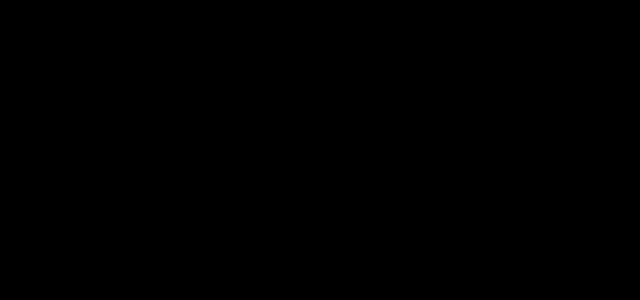
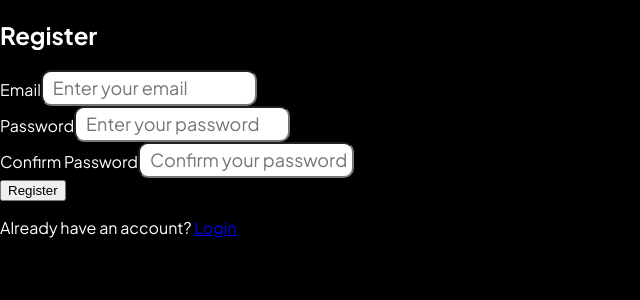
Before and after one commit to eyadjs/CoLabel, a React (Create React App) app in the folder client/: page /register in a window 1280 px wide. Before the commit this address had no page. Shown: the top 300 px of the page, without its empty margins (0-640 px from the left). Built offline with nearby package versions, Linux system fonts and the light colour scheme; no server answers.

Commit message:
firebase auth added

```diff
--- a/client/package.json
+++ b/client/package.json
@@ -14,6 +14,7 @@
     "axios": "^1.7.7",
     "react": "^18.3.1",
     "react-dom": "^18.3.1",
+    "react-loading-skeleton": "^3.5.0",
     "react-router-dom": "^6.23.1",
     "react-scripts": "^5.0.1",
     "web-vitals": "^2.1.4"
--- a/client/src/App.css
+++ b/client/src/App.css
@@ -490,3 +490,8 @@ ul {
     color: rgb(217, 204, 248);
     font-weight: 400;
   }
+
+
+.rowSkeleton {
+    margin-bottom: "20px";
+}
--- a/client/src/App.js
+++ b/client/src/App.js
@@ -1,38 +1,40 @@
-import React from 'react';
-import './App.css';
-import Dashboard from './components/dashboard';
-import FilePage from './components/filePage';
-import LabelSetup from './components/labelSetup';
-import Labelling from './components/labelling';
-import Home from './components/home';
-import { BrowserRouter, Routes, Route, Link } from 'react-router-dom';
+import React from 'react'
+import './App.css'
+import Dashboard from './components/dashboard'
+import FilePage from './components/filePage'
+import LabelSetup from './components/labelSetup'
+import Labelling from './components/labelling'
+import Home from './components/home'
+import Register from './components/auth/register'
+import Login from './components/auth/login'
+import { BrowserRouter, Routes, Route } from 'react-router-dom'
+import { AuthProvider } from './contexts/authContexts'
 
 export const getRawFileName = (fileName) => {
   try {
-    return fileName.split(".")[0]
+    return fileName.split(".")[0];
   } catch (error) {
-    return fileName
+    return fileName;
   }
-
-}
+};
 
 function App() {
-
   return (
-
+    <AuthProvider>
       <div>
-
-
         <BrowserRouter>
           <Routes>
             <Route path='/' element={<Home />} />
             <Route path='/dashboard' element={<Dashboard />} />
+            <Route path='/register' element={<Register />} />
+            <Route path='/login' element={<Login />} />
             <Route path='/dashboard/filePage/:fileName' element={<FilePage />} />
-          <Route path='/labelSetup/:fileName' element={<LabelSetup />}></Route>
-          <Route path='/labelling/:fileName' element={<Labelling />}></Route>
+            <Route path='/labelSetup/:fileName' element={<LabelSetup />} />
+            <Route path='/labelling/:fileName' element={<Labelling />} />
           </Routes>
         </BrowserRouter>
       </div>
+    </AuthProvider>
   );
 }
 
--- /dev/null
+++ b/client/src/components/auth/login/index.jsx
@@ -0,0 +1,81 @@
+import React, { useState } from 'react'
+import { useSearchParams } from 'react-router-dom'
+import { Navigate, Link } from 'react-router-dom'
+import { doSignInWithEmailAndPassword, doSignInWithGoogle } from '../../../firebase/auth'
+import { useAuth } from '../../../contexts/authContexts'
+
+function Login() {
+    const { userLoggedIn } = useAuth()
+
+    const [email, setEmail] = useState('')
+    const [password, setPassword] = useState('')
+    const [isSigningIn, setIsSigningIn] = useState(false)
+    const [errorMessage, setErrorMessage] = useState('')
+
+    const onSubmit = async (e) => {
+        e.preventDefault()
+        if (!isSigningIn) {
+            setIsSigningIn(true)
+            doSignInWithEmailAndPassword(email, password)
+                .catch((err) => {
+                    setIsSigningIn(false)
+                    setErrorMessage('Invalid credentials. Please try again.')
+                })
+        }
+    }
+
+    const onGoogleSignIn = (e) => {
+        e.preventDefault()
+        if (!isSigningIn) {
+            setIsSigningIn(true)
+            doSignInWithGoogle().catch((err) => {
+                setIsSigningIn(false)
+            })
+        }
+    }
+
+    return (
+        <div className="login-container">
+            {userLoggedIn && <Navigate to="/dashboard" replace={true} />}
+            <h2>Login</h2>
+            <form onSubmit={onSubmit}>
+                <div className="input-group">
+                    <label htmlFor="email">Email</label>
+                    <input
+                        type="email"
+                        id="email"
+                        value={email}
+                        onChange={(e) => setEmail(e.target.value)}
+                        placeholder="Enter your email"
+                        required
+                    />
+                </div>
+                <div className="input-group">
+                    <label htmlFor="password">Password</label>
+                    <input
+                        type="password"
+                        id="password"
+                        value={password}
+                        onChange={(e) => setPassword(e.target.value)}
+                        placeholder="Enter your password"
+                        required
+                    />
+                </div>
+                {errorMessage && <p className="error-message">{errorMessage}</p>}
+                <div className="button-group">
+                    <button type="submit" disabled={isSigningIn}>
+                        {isSigningIn ? 'Signing In...' : 'Login'}
+                    </button>
+                    <button className="google-btn" onClick={onGoogleSignIn} disabled={isSigningIn}>
+                        {isSigningIn ? 'Signing In with Google...' : 'Sign In with Google'}
+                    </button>
+                </div>
+            </form>
+            <p>
+                Don't have an account? <Link to="/register">Sign Up</Link>
+            </p>
+        </div>
+    )
+}
+
+export default Login
--- /dev/null
+++ b/client/src/components/auth/register/index.jsx
@@ -0,0 +1,82 @@
+import React, { useState } from 'react'
+import { useNavigate, Navigate, Link } from 'react-router-dom'
+import { doCreateUserWithEmailAndPassword } from '../../../firebase/auth'
+import { useAuth } from '../../../contexts/authContexts'
+
+function Register() {
+
+    const navigate = useNavigate()
+    const { userLoggedIn } = useAuth()
+
+    const [email, setEmail] = useState('')
+    const [password, setPassword] = useState('')
+    const [confirmPassword, setConfirmPassword] = useState('')
+    const [isRegistering, setIsRegistering] = useState(false)
+    const [errorMessage, setErrorMessage] = useState('')
+
+    const onSubmit = async (e) => {
+        e.preventDefault()
+        if (!isRegistering) {
+            setIsRegistering(true)
+            if (password === confirmPassword) {
+                await doCreateUserWithEmailAndPassword(email, password)
+            } else {
+                setErrorMessage('Passwords do not match')
+                setIsRegistering(false)
+            }
+        }
+    }
+
+    return (
+        <div className="register-container">
+            {userLoggedIn && <Navigate to="/dashboard" replace={true} />}
+            <h2>Register</h2>
+            <form onSubmit={onSubmit}>
+                <div className="input-group">
+                    <label htmlFor="email">Email</label>
+                    <input
+                        type="email"
+                        id="email"
+                        value={email}
+                        onChange={(e) => setEmail(e.target.value)}
+                        placeholder="Enter your email"
+                        required
+                    />
+                </div>
+                <div className="input-group">
+                    <label htmlFor="password">Password</label>
+                    <input
+                        type="password"
+                        id="password"
+                        value={password}
+                        onChange={(e) => setPassword(e.target.value)}
+                        placeholder="Enter your password"
+                        required
+                    />
+                </div>
+                <div className="input-group">
+                    <label htmlFor="confirmPassword">Confirm Password</label>
+                    <input
+                        type="password"
+                        id="confirmPassword"
+                        value={confirmPassword}
+                        onChange={(e) => setConfirmPassword(e.target.value)}
+                        placeholder="Confirm your password"
+                        required
+                    />
+                </div>
+                {errorMessage && <p className="error-message">{errorMessage}</p>}
+                <div className="button-group">
+                    <button type="submit" disabled={isRegistering}>
+                        {isRegistering ? 'Registering...' : 'Register'}
+                    </button>
+                </div>
+            </form>
+            <p>
+                Already have an account? <Link to="/login">Login</Link>
+            </p>
+        </div>
+    )
+}
+
+export default Register
--- a/client/src/components/dashboard.js
+++ b/client/src/components/dashboard.js
@@ -1,5 +1,9 @@
 import React, { useEffect, useState } from 'react';
 import { Link } from 'react-router-dom'
+import Skeleton from 'react-loading-skeleton'
+import 'react-loading-skeleton/dist/skeleton.css'
+import RowSkeleton from './rowSkeleton';
+
 
 const Dashboard = () => {
 
@@ -41,15 +45,16 @@ const Dashboard = () => {
     window.location.reload()
   };
 
-
+  const [isFetchingFiles, setIsFetchingFiles] = useState(true);
   const [filesInfo, setFilesInfo] = useState([]);
   useEffect(() => {
     fetch('http://localhost:5000/files')
       .then((res) => res.json())
       .then((data) => {
-        setFilesInfo(data);
-      });
-  }, []);
+        setFilesInfo(data)
+        setIsFetchingFiles(false)
+      })
+  }, [])
 
   filesInfo.map(file => {
     file.uploadDate = localStorage.getItem(file.filename.concat("-uploadDate")) || "-"
@@ -99,6 +104,8 @@ const Dashboard = () => {
 
 
       <div className='dashboard-page'>
+
+        {/* <p>{filesInfo[0]?.uploadDate || <Skeleton></Skeleton>}</p> */}
         <div className='top'>
 
 
@@ -108,18 +115,19 @@ const Dashboard = () => {
 
 
         <div className='dashboard'>
-          {/* <p className='text-xl mr-10' style={{left:"20%", bottomMargin:"0%"}}> Dashboard</p> */}
-          {/* <p className='text-xl mr-10'>Manage your projects</p> */}
           <div className='file-table'>
           <div className='file-rows'>
 
             <div className='column'>
               <h2 className="text-[25px] font-light">File</h2>
+              {isFetchingFiles && <RowSkeleton></RowSkeleton>}
+              {isFetchingFiles && <RowSkeleton></RowSkeleton>}
+              {/* STORE NUMBER OF files LOCALLY SO IT CAN BE USED TO RENDER CORRECT NUMBER OF SKELETONS */}
               {filesInfo.map((file) => (
                 <p key={file.filename}>
                   <button className='bg-transparent border-none p-0 text-black focus:outline-none focus:ring-0 text-[15px] hover:cursor-pointer' >🗑️</button>
                   <button onClick={() => downloadCSV(file.filename)} className="bg-transparent border-none p-0 text-black focus:outline-none focus:ring-0 hover:cursor-pointer">📥</button>
-                  <Link to={allParamsExist(file.filename) ?  `/labelSetup/${file.filename}` : `filePage/${file.filename}`} className='filename'>{file.filename}</Link>
+                  <Link to={allParamsExist(file.filename) ?  `/labelSetup/${file.filename}` : `filePage/${file.filename}`} className='filename'>{file?.filename  || <Skeleton></Skeleton>}</Link>
                 </p>
 
 
@@ -129,23 +137,33 @@ const Dashboard = () => {
 
 
             <div className='column'>
+
             <h2 className="text-[25px] font-light">Label Progress</h2>
+
+              {isFetchingFiles && <RowSkeleton></RowSkeleton>}
+              {isFetchingFiles && <RowSkeleton></RowSkeleton>}
               {filesInfo.map((file) => (
-                <p key={file.filename}>{file.labelled}%</p>
+                <p key={file.filename}>{file?.labelled}%</p>
               ))}
+
             </div>
 
             <div className='column'>
+
             <h2 className="text-[25px] font-light">Last Modified</h2>
+            {isFetchingFiles && <RowSkeleton></RowSkeleton>}
+            {isFetchingFiles && <RowSkeleton></RowSkeleton>}
               {filesInfo.map((file) => (
-                <p key={file.filename}>{file.lastModified}</p>
+                <p key={file.filename}>{file?.lastModified  || <Skeleton></Skeleton>}</p>
               ))}
             </div>
 
             <div className='column'>
             <h2 className="text-[25px] font-light">Upload date</h2>
+            {isFetchingFiles && <RowSkeleton></RowSkeleton>}
+            {isFetchingFiles && <RowSkeleton></RowSkeleton>}
               {filesInfo.map((file) => (
-                <p key={file.filename}>{file.uploadDate}</p>
+                <p key={file.filename}>{file?.uploadDate  || <Skeleton></Skeleton>}</p>
               ))}
             </div>
 
--- a/client/src/components/home.js
+++ b/client/src/components/home.js
@@ -1,7 +1,8 @@
-import { Link } from 'react-router-dom'
+import { Link, useNavigate } from 'react-router-dom'
 import { Button, ButtonGroup } from '@mui/material';
 
 const Home = () => {
+
 
     return (
         <div>
@@ -35,7 +36,7 @@ const Home = () => {
             <p>Expedite the <span className='highlight'>boring</span>, <span className='highlight'>agonizing</span> part of developing AI models</p>
           </div>
           <div className=''>
-            <Link to={"/dashboard"}><Button variant='outlined' size="large" sx={{ color: "#c6b3f5", borderColor: "#c6b3f5" }}>Get Started</Button></Link>
+            <Link to={"/register"}><Button variant='outlined' size="large" sx={{ color: "#c6b3f5", borderColor: "#c6b3f5" }}>Get Started</Button></Link>
           </div>
         </div>
         <div className='right'>
--- /dev/null
+++ b/client/src/components/rowSkeleton.js
@@ -0,0 +1,14 @@
+import React from 'react'
+import Skeleton, { SkeletonTheme } from 'react-loading-skeleton'
+
+function RowSkeleton() {
+  return (
+    <div className='rowSkeleton'>
+      <SkeletonTheme baseColor='#202020' highlightColor='#444' height={25}>
+        <Skeleton style={{marginBottom: "0.58rem"}}/>
+      </SkeletonTheme>
+    </div>
+  )
+}
+
+export default RowSkeleton
--- /dev/null
+++ b/client/src/contexts/authContexts/index.jsx
@@ -0,0 +1,45 @@
+import React, { useState, useEffect, useContext } from "react";
+import { auth } from "../../firebase/firebase"
+import { onAuthStateChanged } from "firebase/auth"
+
+const AuthContext = React.createContext()
+
+
+export function useAuth() {
+    return useContext(AuthContext)
+}
+
+export function AuthProvider( {children} ) {
+    const [currentUser, setCurrentUser] = useState(null)
+    const [userLoggedIn, setUserLoggedIn] = useState(null)
+    const [loading, setLoading] = useState(false)
+
+    useEffect(() => {
+        const unsubscribe = onAuthStateChanged(auth, initializeUser)
+        return unsubscribe
+    }, [])
+
+
+    async function initializeUser(user) {
+        if (user) {
+            setCurrentUser({ ...user })
+            setUserLoggedIn(true)
+        } else {
+            setCurrentUser(null)
+            setUserLoggedIn(false)
+        }
+        setLoading(false)
+    }
+
+    const value = {
+        currentUser,
+        userLoggedIn,
+        loading
+    }
+
+    return (
+        <AuthContext.Provider value={value}>
+            {!loading && children}
+        </AuthContext.Provider>
+    )
+}
--- /dev/null
+++ b/client/src/firebase/auth.js
@@ -0,0 +1,39 @@
+import { auth } from "./firebase"
+import { createUserWithEmailAndPassword, GoogleAuthProvider, sendEmailVerification, sendPasswordResetEmail, signInWithEmailAndPassword, updatePassword } from "firebase/auth"
+
+
+export const doCreateUserWithEmailAndPassword = async (email, password) => {
+    return createUserWithEmailAndPassword(auth, email, password)
+}
+
+export const doSignInWithEmailAndPassword = async (email, password) => {
+    return signInWithEmailAndPassword(auth, email, password)
+}
+
+export const doSignInWithGoogle = async () => {
+    const provider = new GoogleAuthProvider()
+    const result = await signInWithPopup(auth, provider)
+    // save this to firestore later
+    // result.user
+    return result
+}
+
+export const doSignOut = () => {
+    return auth.signOut()
+}
+
+//implement these later
+
+// export const doPasswordReset = (email) => {
+//     return sendPasswordResetEmail(auth, email)
+// }
+
+// export const doPasswordChange = (password) => {
+//     return updatePassword(auth.currentUser, password)
+// }
+
+// export const doSendEmailVerification = () => {
+//     return sendEmailVerification(auth.currentUser, {
+//         url: `${window.location.origin}/home`
+//     })
+// }
--- a/client/src/firebase.js
+++ b/client/src/firebase/firebase.js
@@ -1,6 +1,6 @@
 // Import the functions you need from the SDKs you need
 import { initializeApp } from "firebase/app";
-import { getAnalytics } from "firebase/analytics";
+import { getAuth } from "firebase/auth"
 // TODO: Add SDKs for Firebase products that you want to use
 // https://firebase.google.com/docs/web/setup#available-libraries
 
@@ -18,4 +18,6 @@ const firebaseConfig = {
 
 // Initialize Firebase
 const app = initializeApp(firebaseConfig);
-const analytics = getAnalytics(app);
+const auth = getAuth(app)
+
+export { app, auth }
```
Also changed, not shown: 2 other files (tests, documents, lock files or other folders). Lines whose indentation alone changed are shown as unchanged.
